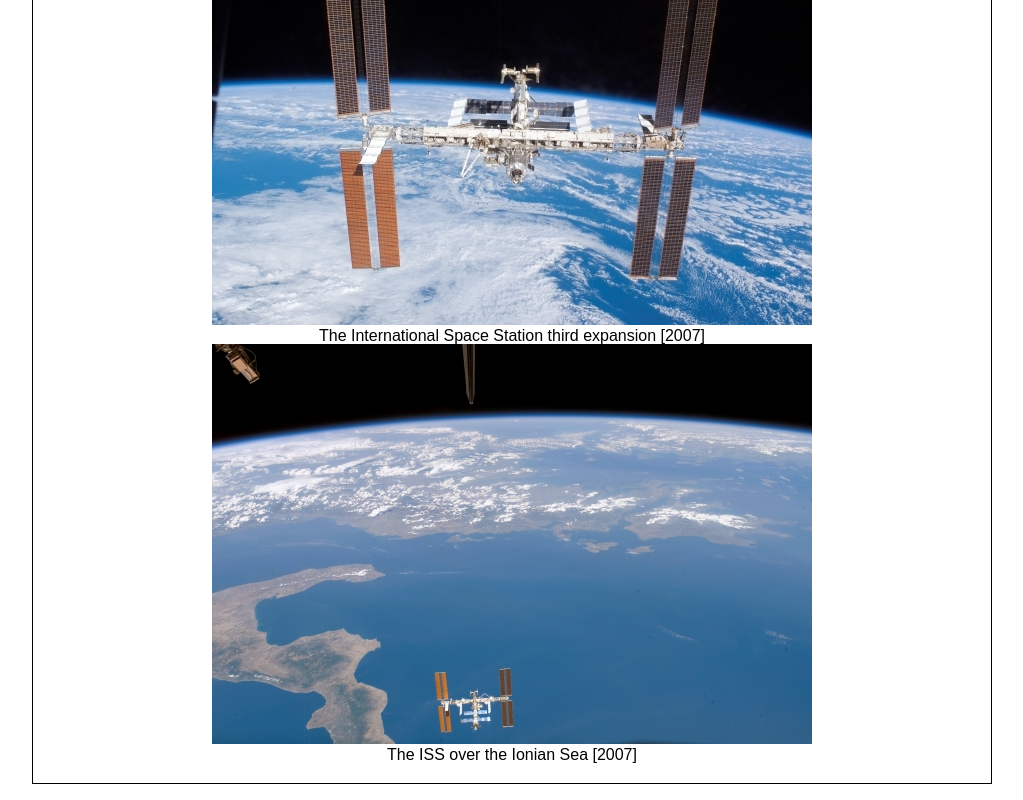
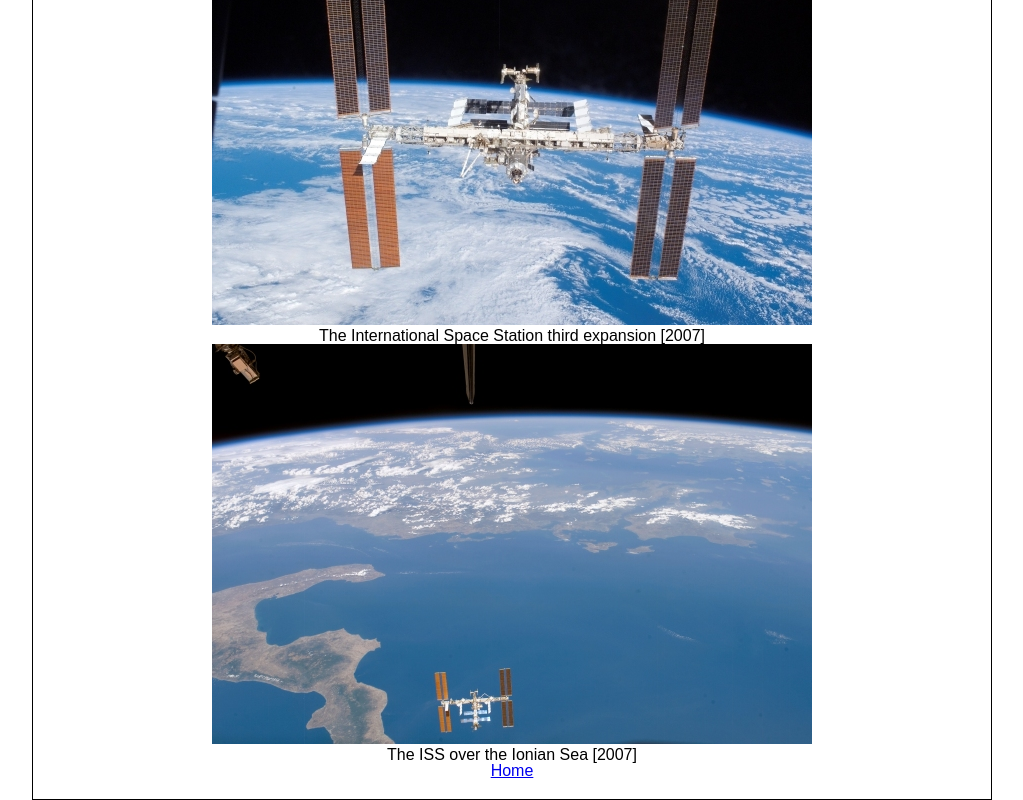
Before and after one commit to CarloCatlett/ClientSide23, a plain HTML site: page chapter3/chapter3-2/index.html in a window 1280 px wide. Shown: the part 5220-6020 px from the top of the page, without its empty margins (128-1151 px from the left). Drawn offline with Linux system fonts and the light colour scheme; files that its build step writes are made by us from their sources.

Commit message:
Update index.html

```diff
--- a/chapter3/chapter3-2/index.html
+++ b/chapter3/chapter3-2/index.html
@@ -30,7 +30,12 @@
       <div id="gallery" src="">
 
 
+
+
       </div>
+            <p>
+         <a href="https://carlocatlett.github.io/ClientSide23/index.html" title="Home">Home</a>
+      </p>
    </article>
 </body>
 </html>
```
